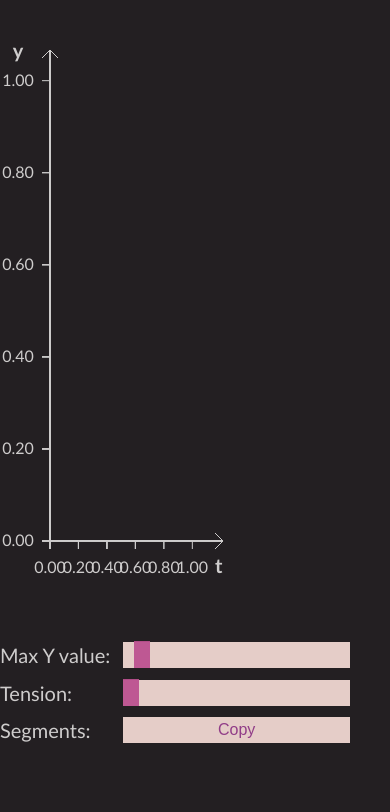
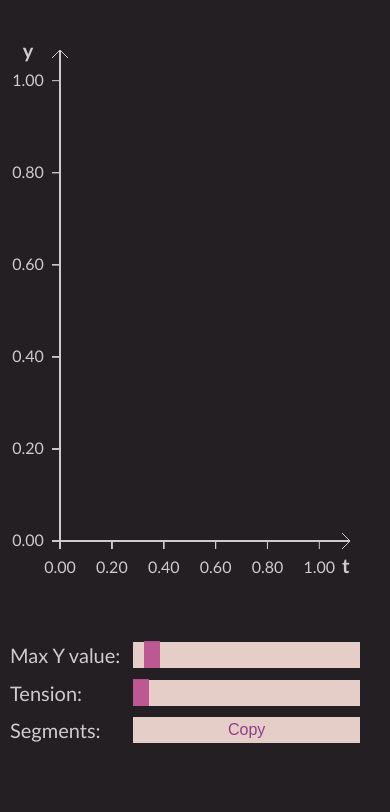
Before and after one commit to frysztak/splicer, a website built with webpack: page src/index.html in a window 390 px wide. Shown: the top 812 px of the page. Built offline with nearby package versions, Linux system fonts and the light colour scheme.

Commit message:
fix plot size on smaller screens

```diff
--- a/src/index.css
+++ b/src/index.css
@@ -66,6 +66,13 @@ button:focus {
     height: 70vh;
 }
 
+@media screen and (max-width: 992px) {
+    #plot {
+        width: 100vw;
+        height: 70vh;
+    }
+}
+
 .controls-container {
     max-width: 350px;
 }
@@ -84,6 +91,11 @@ button:focus {
 
 .ml-10 {
     margin-left: 10px;
+}
+
+.mv-10 {
+    margin-left: 10px;
+    margin-right: 10px;
 }
 
 .center-vertical {
--- a/src/index.html
+++ b/src/index.html
@@ -10,7 +10,7 @@
 </head>
 
 <body>
-    <div class="content">
+    <div class="content mv-10">
         <div class="row">
             <div class="column">
                 <canvas id="plot">
```
